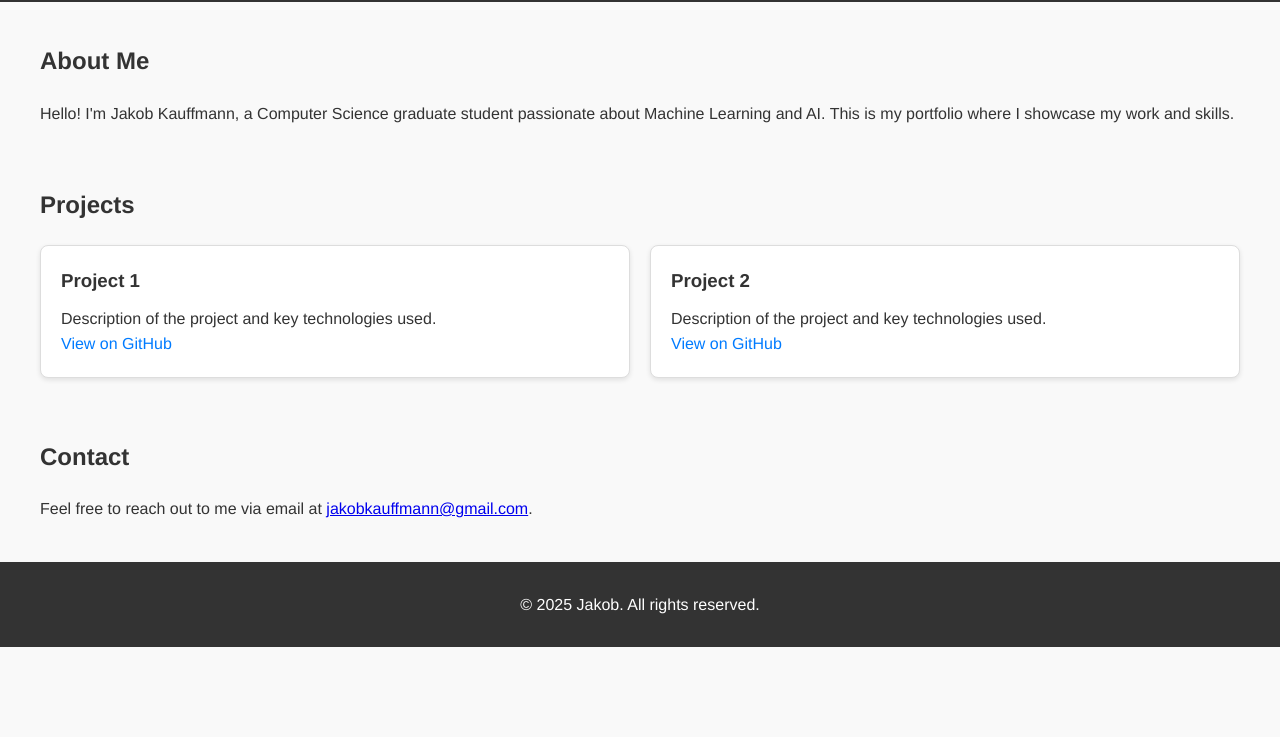
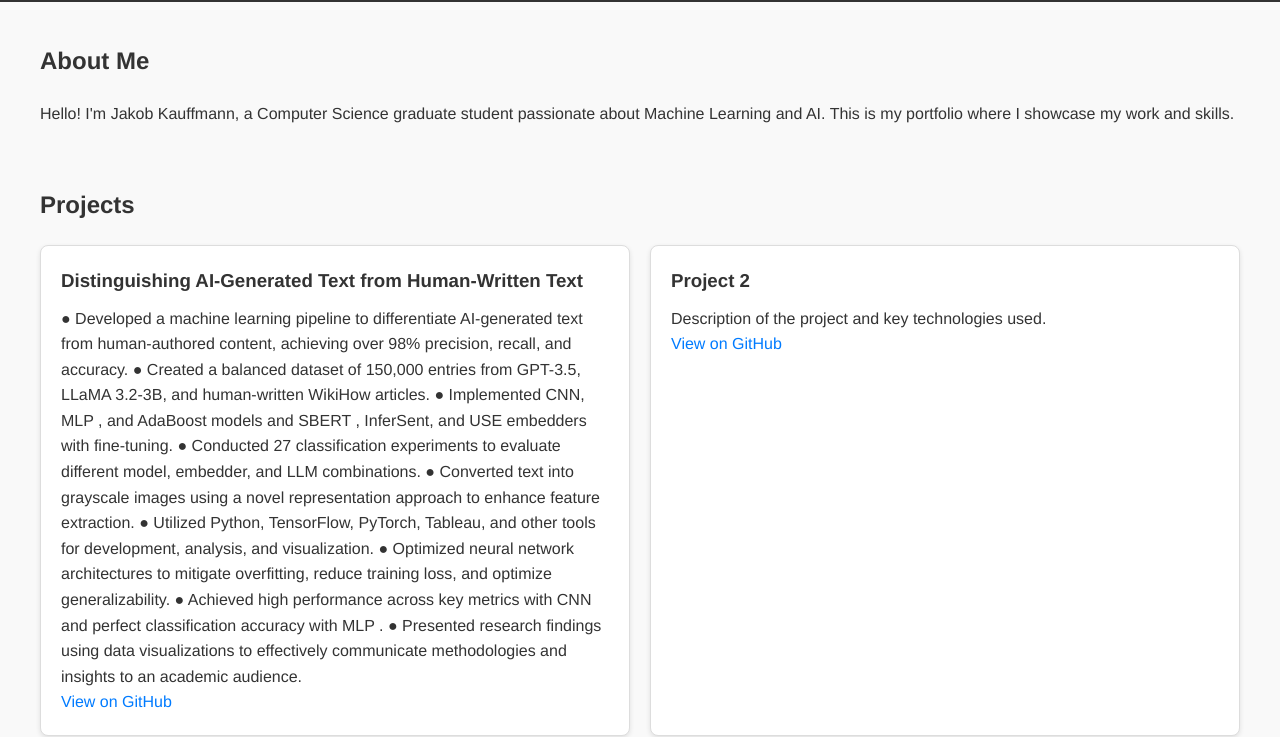
Before and after one commit to JakobKauffmann/portfolio, a plain HTML site: page index.html in a window 1280 px wide. Shown: the part 81-818 px from the top of the page. Drawn offline with Linux system fonts and the light colour scheme.

Commit message:
Update index.html

```diff
--- a/index.html
+++ b/index.html
@@ -31,9 +31,19 @@
             <h2>Projects</h2>
             <div class="project-grid">
                 <div class="project-card">
-                    <h3>Project 1</h3>
-                    <p>Description of the project and key technologies used.</p>
-                    <a href="https://github.com/your-username/project1" target="_blank">View on GitHub</a>
+                    <h3>Distinguishing AI-Generated Text from Human-Written Text</h3>
+                    <p>● Developed a machine learning pipeline to differentiate AI-generated text from human-authored content, achieving
+                        over 98% precision, recall, and accuracy.
+                        ● Created a balanced dataset of 150,000 entries from GPT-3.5, LLaMA 3.2-3B, and human-written WikiHow articles.
+                        ● Implemented CNN, MLP , and AdaBoost models and SBERT , InferSent, and USE embedders with fine-tuning.
+                        ● Conducted 27 classification experiments to evaluate different model, embedder, and LLM combinations.
+                        ● Converted text into grayscale images using a novel representation approach to enhance feature extraction.
+                        ● Utilized Python, TensorFlow, PyTorch, Tableau, and other tools for development, analysis, and visualization.
+                        ● Optimized neural network architectures to mitigate overfitting, reduce training loss, and optimize generalizability.
+                        ● Achieved high performance across key metrics with CNN and perfect classification accuracy with MLP .
+                        ● Presented research findings using data visualizations to effectively communicate methodologies and insights to an
+                        academic audience.</p>
+                    <a href="https://github.com/JakobKauffmann/cs271-mlproject" target="_blank">View on GitHub</a>
                 </div>
                 <div class="project-card">
                     <h3>Project 2</h3>
```
